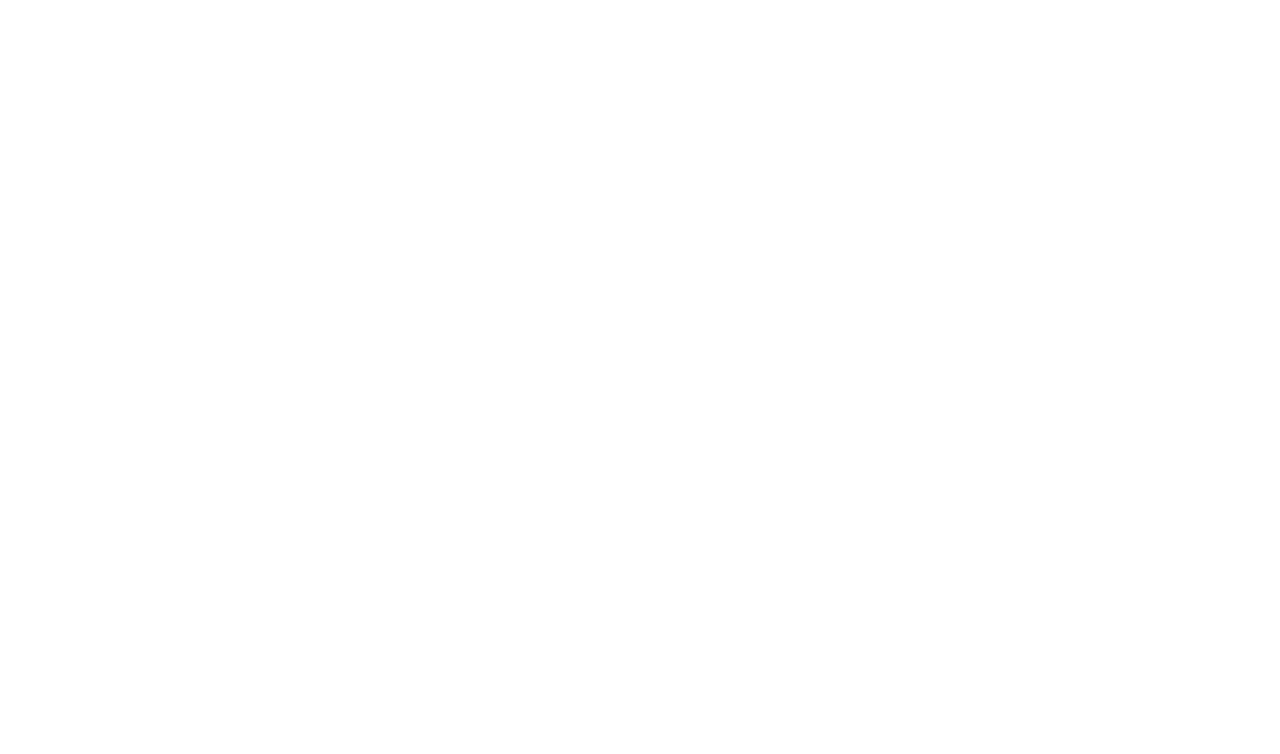
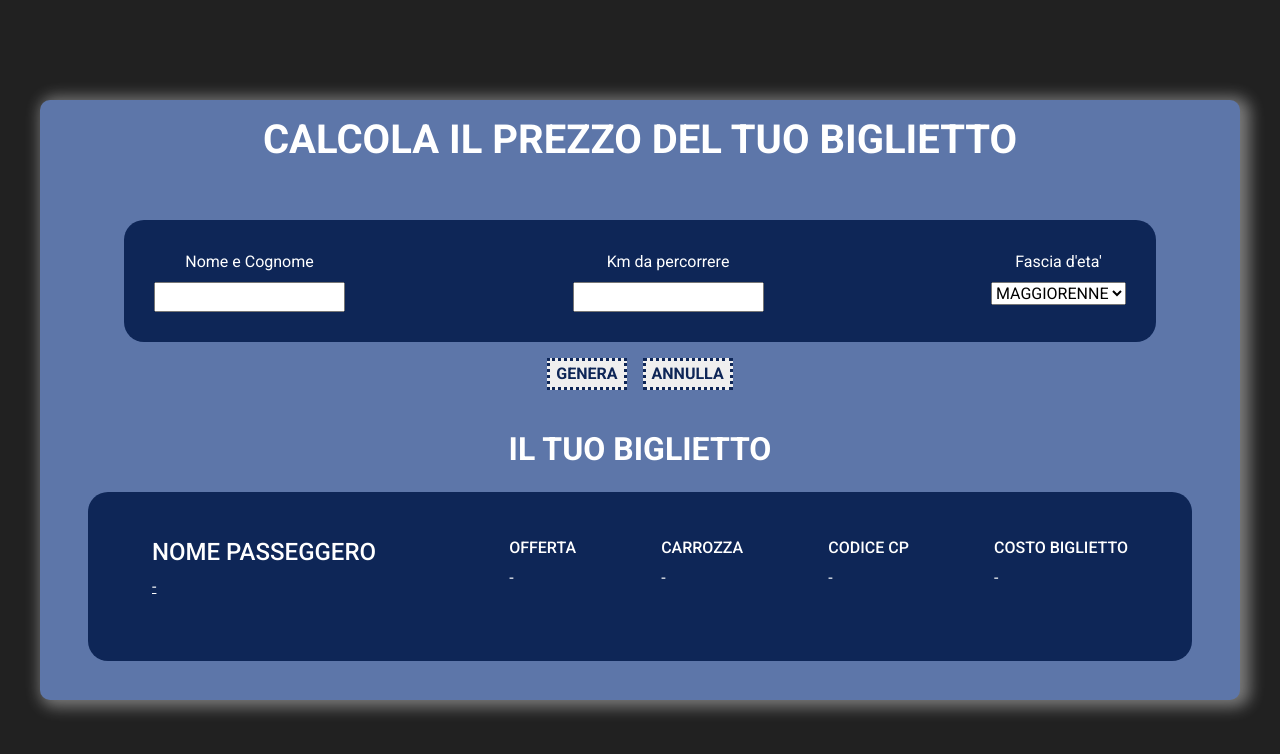
Before and after one commit to carmelopalumbo/js-biglietto-treno-form, a plain HTML site: page index.html in a window 1280 px wide. Drawn offline with nearby package versions, Linux system fonts and the light colour scheme.

Commit message:
add-structure

```diff
--- a/css/style.css
+++ b/css/style.css
@@ -2,4 +2,30 @@
 
 body{
     font-family: 'Roboto', sans-serif;
+    background-color: #212121;
 }
+
+.cp-container{
+    width: 1200px;
+    height: 600px;
+    background-color: #5D76A9;
+    border-radius: 10px;
+    margin: 100px auto;
+    box-shadow: 5px 2px 15px 5px rgba(255, 255, 255, .4);
+}
+
+main ul{
+    list-style: none;
+}
+
+._layer{
+    background-color: #0e2657;
+    border-radius: 20px;
+    padding: 30px;
+}
+
+button{
+    border: 3px dotted #0e2657;
+    color: #0e2657;
+    font-weight: bold;
+}
--- a/index.html
+++ b/index.html
@@ -12,7 +12,73 @@
     <title>Biglietto Treno 2.0</title>
 </head>
 <body>
+    <main>
+        <div class="cp-container px-5">
+            <div class="row text-white d-flex flex-column">
+                <div class="col px-5">
+                    <h1 class="fw-bold text-center pt-3 pb-5">CALCOLA IL PREZZO DEL TUO BIGLIETTO</h1>
+                    <ul class="d-flex justify-content-between _layer">
+                        <li>
+                            <label for="nomecognome" class="d-block pb-2 text-center">Nome e Cognome</label>
+                            <input type="text" value="" id="nomecognome">
+                        </li>
 
+                        <li>
+                            <label for="kmpercorsi" class="d-block pb-2 text-center">Km da percorrere</label>
+                            <input type="text" value="" id="kmpercorsi">
+                        </li>
+
+                        <li>
+                        <label for="fasciaeta" class="d-block pb-2 text-center">Fascia d'eta'</label>
+                        <select id="fasciaeta">
+                            <option value="maggiorenne">MAGGIORENNE</option>
+                            <option value="minorenne">
+                                MINORENNE
+                            </option>
+                            <option value="over-65">
+                                OVER-65
+                            </option>
+                        </select>
+                        </li>
+                    </ul>
+                </div>
+                <div class="col d-flex justify-content-center">
+                    <button class="me-3" id="genera">GENERA</button>
+                    <button id="annulla">ANNULLA</button>
+                </div>
+                <div class="col pt-4">
+                    <h2 class="fw-bold text-center py-3">IL TUO BIGLIETTO</h2>
+                    <div class="d-flex justify-content-between px-5 _layer">
+                        <div class="p-3 me-5">
+                            <h4>NOME PASSEGGERO</h4>
+                            <p id="nomecognome" class="text-decoration-underline">-</p>
+                        </div>
+
+                        <div class="p-3">
+                            <h6>OFFERTA</h6>
+                            <p>-</p>
+                        </div>
+
+                        <div class="p-3">
+                            <h6>CARROZZA</h6>
+                            <p>-</p>
+                        </div>
+
+                        <div class="p-3">
+                            <h6>CODICE CP</h6>
+                            <p>-</p>
+                        </div>
+
+                        <div class="p-3">
+                            <h6>COSTO BIGLIETTO</h6>
+                            <p id="costobiglietto">-</p>
+                        </div>
+
+                    </div>
+                </div>
+            </div>
+        </div>
+    </main>
     <script src="js/script.js"></script>
 </body>
 </html>
```
